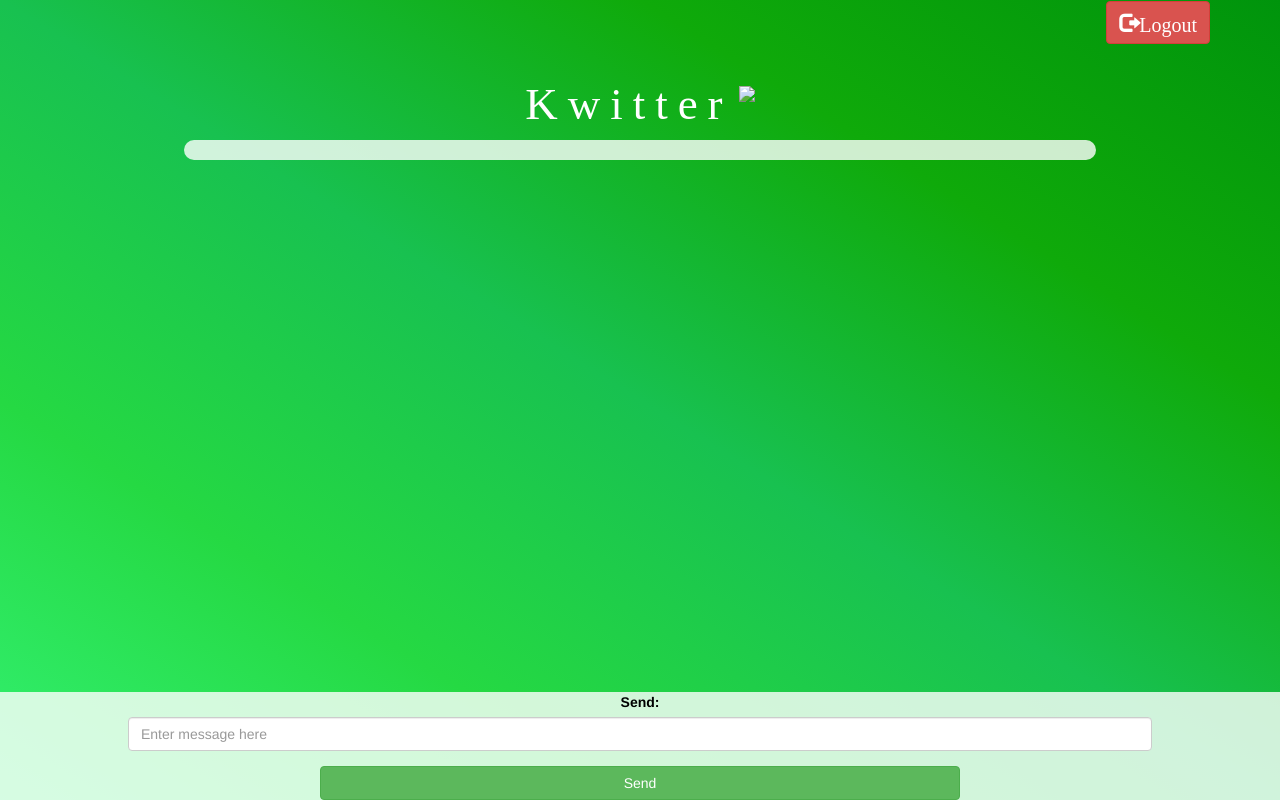
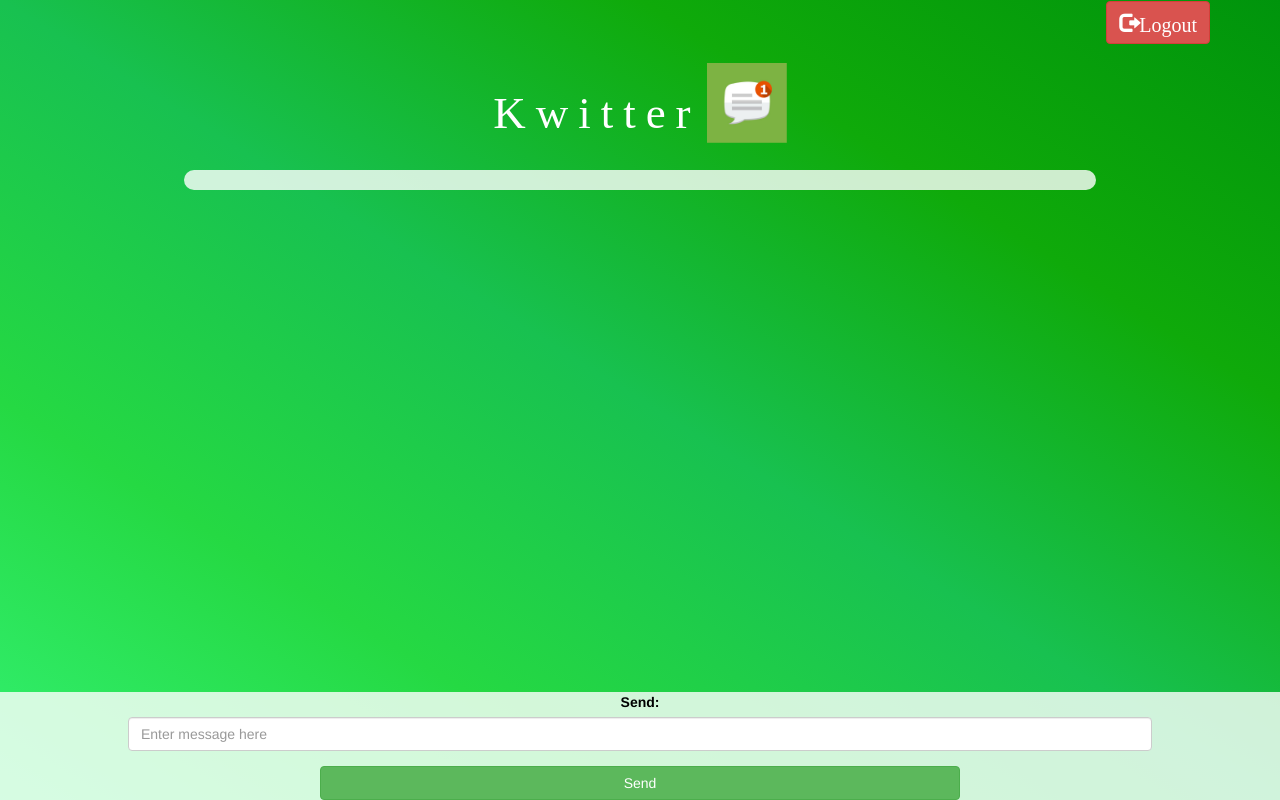
Before and after one commit to Sanaaggarwal/c95-kwitter-project, a plain HTML site: page kwitter_page.html in a window 1280 px wide. Drawn offline with nearby package versions, Linux system fonts and the light colour scheme; no server answers; a web font is replaced by a local one.

Commit message:
Add files via upload

```diff
--- a/kwitter_page.html
+++ b/kwitter_page.html
@@ -23,7 +23,7 @@
 		<h1 class="header">
 			Kwitter
 			<sup>
-				<img src="m2.png">
+				<img src="message.png">
 			</sup>
 		</h1>
 		<div style="text-align: left;margin-bottom: 70px;" id="output"> </div>
```
Also changed, not shown: kwitter_room.html (+1 -1 lines).
